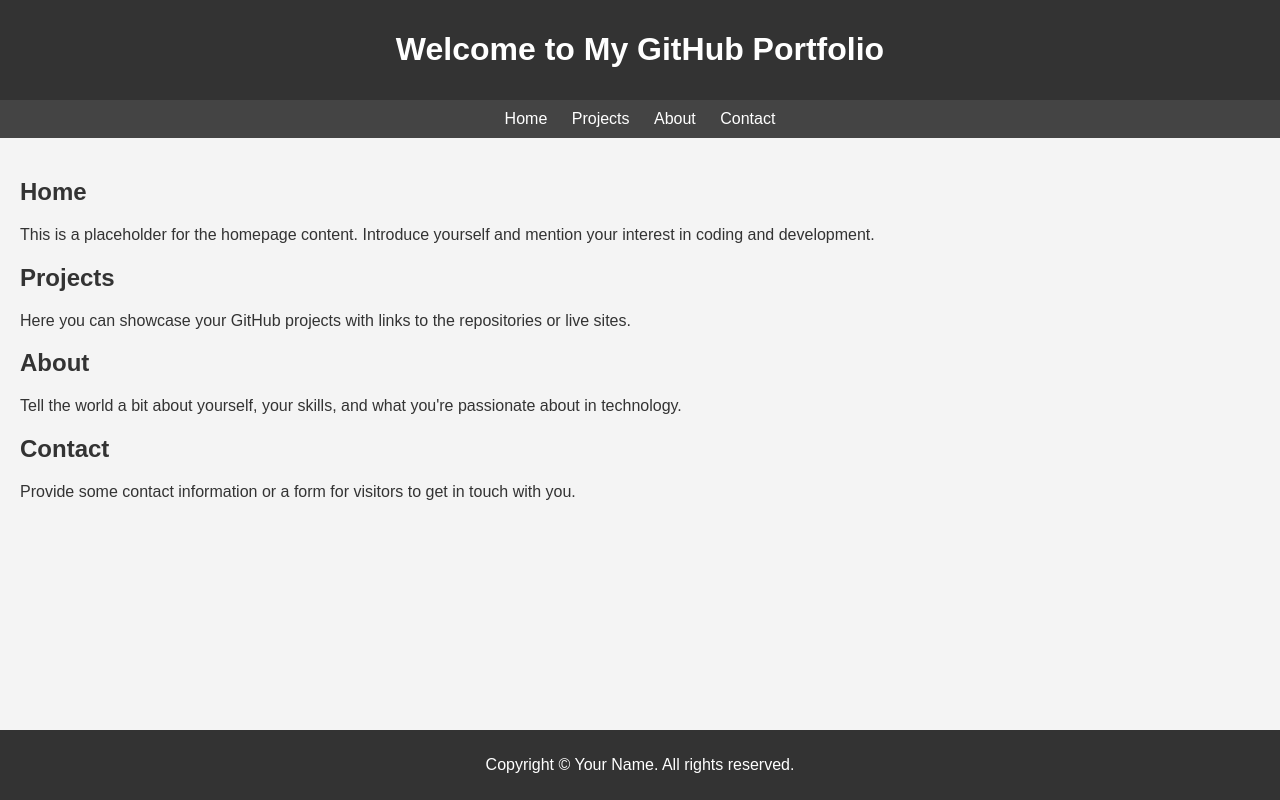
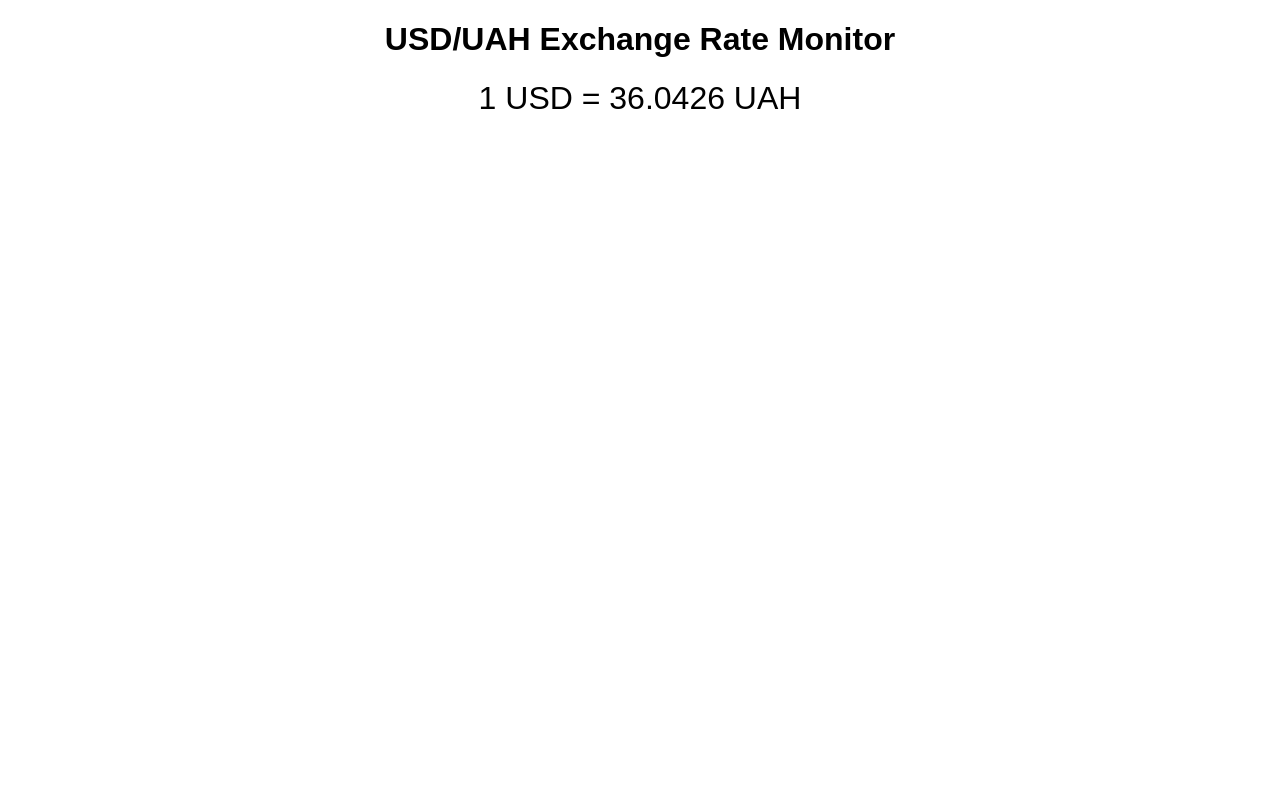
Before and after one commit to ksen0byte/static-website, a plain HTML site: page index.html in a window 1280 px wide. Drawn offline with Linux system fonts and the light colour scheme.

Commit message:
Update index.html

```diff
--- a/index.html
+++ b/index.html
@@ -2,48 +2,12 @@
 <html lang="en">
 <head>
     <meta charset="UTF-8">
+    <meta http-equiv="X-UA-Compatible" content="IE=edge">
     <meta name="viewport" content="width=device-width, initial-scale=1.0">
-    <title>Your GitHub Portfolio</title>
+    <title>USD/UAH Exchange Rate Monitor</title>
     <style>
-        body {
-            font-family: 'Arial', sans-serif;
-            margin: 0;
-            padding: 0;
-            background-color: #f4f4f4;
-            color: #333;
-        }
-        .header {
-            background-color: #333;
-            color: #fff;
-            padding: 10px 0;
-            text-align: center;
-        }
-        .nav {
-            background-color: #444;
-            color: white;
-            padding: 10px 0;
-            text-align: center;
-        }
-        .nav a {
-            color: white;
-            text-decoration: none;
-            margin: 0 10px;
-        }
-        .nav a:hover {
-            text-decoration: underline;
-        }
-        .content {
-            padding: 20px;
-        }
-        .footer {
-            background-color: #333;
-            color: white;
-            text-align: center;
-            padding: 10px 0;
-            position: absolute;
-            bottom: 0;
-            width: 100%;
-        }
+        body { font-family: Arial, sans-serif; text-align: center; }
+        .rate { font-size: 2em; margin-top: 20px; }
     </style>
 </head>
 <!-- Google tag (gtag.js) -->
@@ -56,30 +20,15 @@
   gtag('config', 'G-2W3SCZ2VWM');
 </script>
 <body>
-    <header class="header">
-        <h1>Welcome to My GitHub Portfolio</h1>
-    </header>
-    <nav class="nav">
-        <a href="#home">Home</a>
-        <a href="#projects">Projects</a>
-        <a href="#about">About</a>
-        <a href="#contact">Contact</a>
-    </nav>
-    <section class="content">
-        <h2 id="home">Home</h2>
-        <p>This is a placeholder for the homepage content. Introduce yourself and mention your interest in coding and development.</p>
-
-        <h2 id="projects">Projects</h2>
-        <p>Here you can showcase your GitHub projects with links to the repositories or live sites.</p>
-
-        <h2 id="about">About</h2>
-        <p>Tell the world a bit about yourself, your skills, and what you're passionate about in technology.</p>
-
-        <h2 id="contact">Contact</h2>
-        <p>Provide some contact information or a form for visitors to get in touch with you.</p>
-    </section>
-    <footer class="footer">
-        <p>Copyright © Your Name. All rights reserved.</p>
-    </footer>
+    <h1>USD/UAH Exchange Rate Monitor</h1>
+    <div class="rate" id="exchangeRate">Loading...</div>
+    <script>
+        // This script will be used to update the rate on page load if present
+        document.addEventListener('DOMContentLoaded', (event) => {
+            fetch('rate.json')
+                .then(response => response.json())
+                .then(data => document.getElementById('exchangeRate').textContent = `1 USD = ${data.rate} UAH`);
+        });
+    </script>
 </body>
 </html>
```
